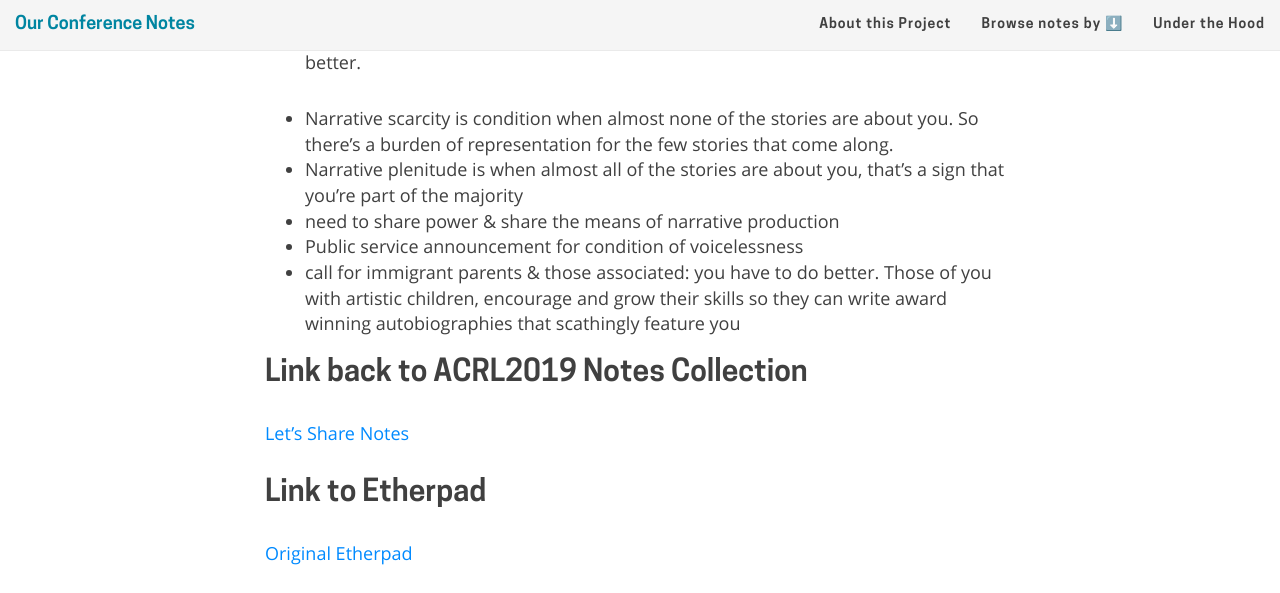
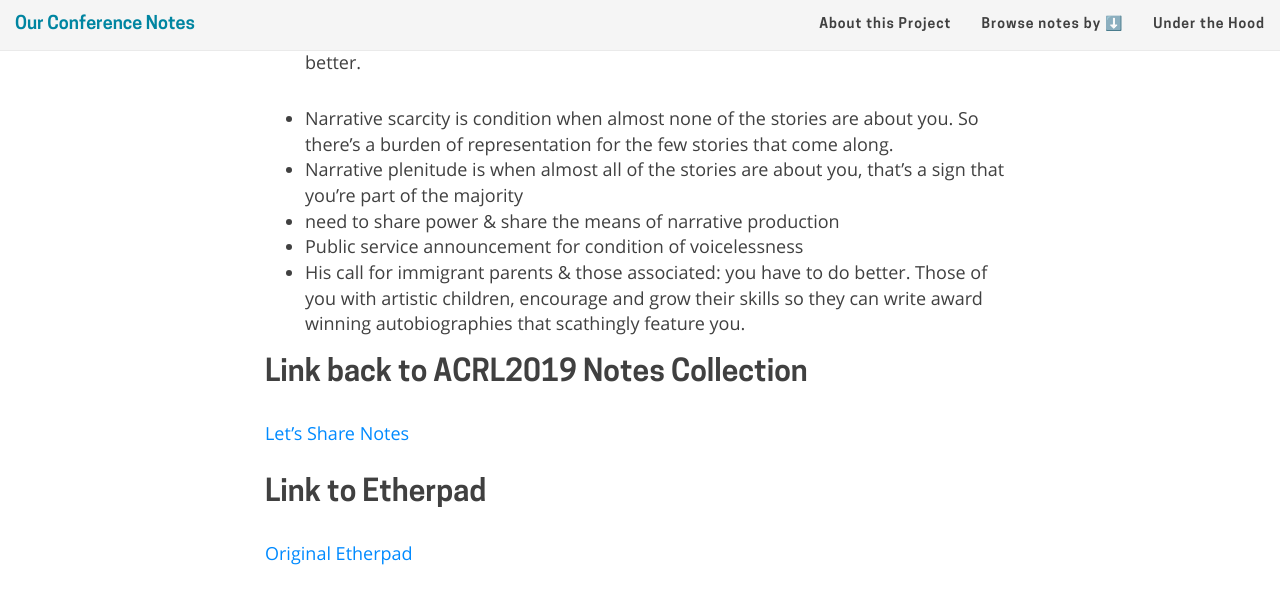
Before and after one commit to ryan-p-randall/our-conference-notes, a Jekyll site: the page built from _posts/2019-04-11-viet-thanh-nguyen-keynote.md, in a window 1280 px wide and 900 px high, scrolled down 3131 px, cut to the strip 0-593 px from the top of the window. Built offline with Jekyll 4.4.1, drawn with Linux system fonts in a browser that asks for light colours; nearby versions of some CDN libraries; emoji names are drawn with the system emoji font.

Commit message:
Add Nguyen's keynote

```diff
--- a/_posts/2019-04-11-viet-thanh-nguyen-keynote.md
+++ b/_posts/2019-04-11-viet-thanh-nguyen-keynote.md
@@ -68,7 +68,7 @@ comments: false
 - Narrative plenitude is when almost all of the stories are about you, that's a sign that you're part of the majority
 - need to share power & share the means of narrative production
 - Public service announcement for condition of voicelessness
-- call for immigrant parents & those associated: you have to do better. Those of you with artistic children, encourage and grow their skills so they can write award winning autobiographies that scathingly feature you
+- His call for immigrant parents & those associated: you have to do better. Those of you with artistic children, encourage and grow their skills so they can write award winning autobiographies that scathingly feature you.
 
 ## Link back to ACRL2019 Notes Collection
 
```
